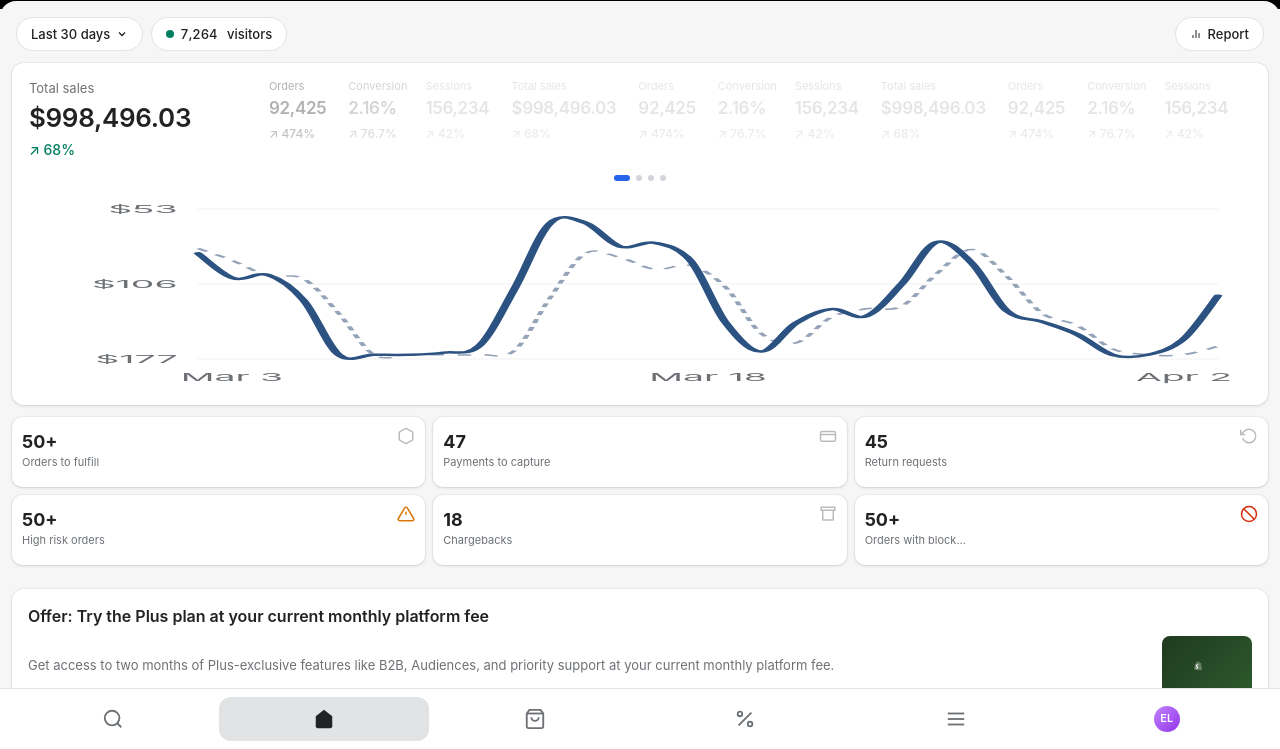
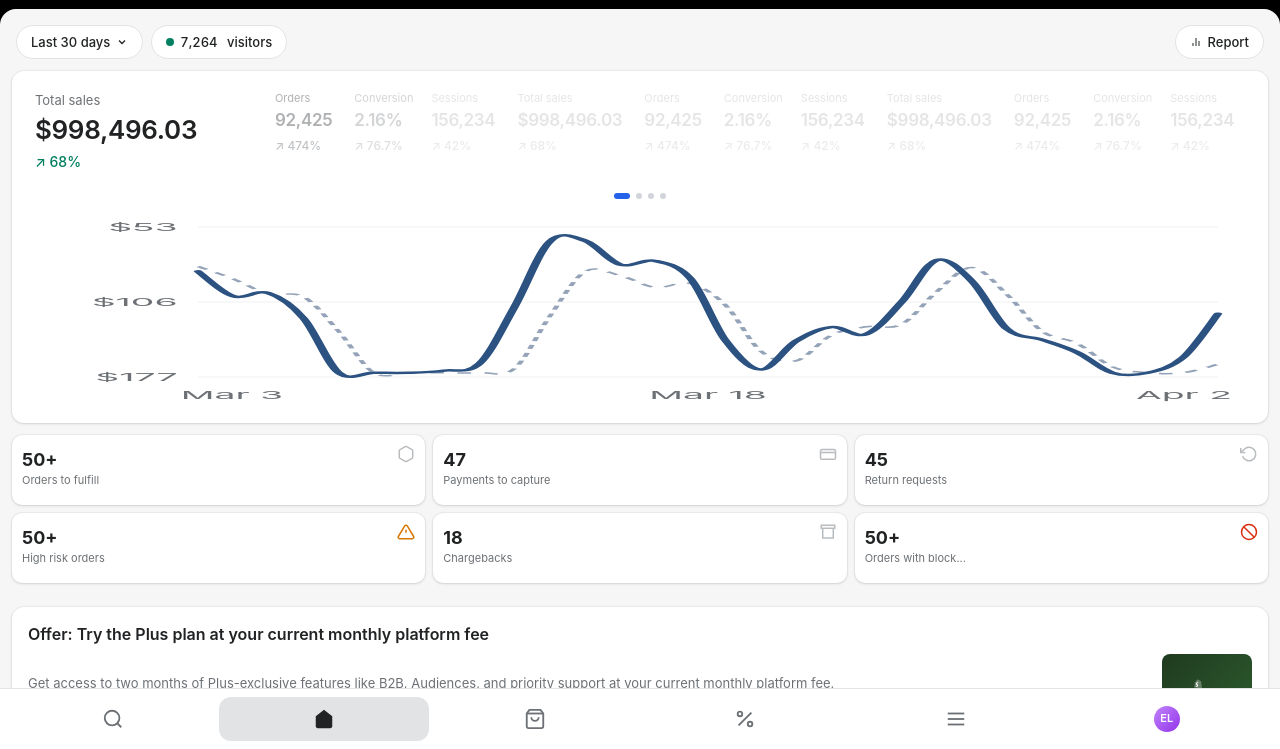
Before and after one commit to Plutus-37/Shopify, a plain HTML site: page index.html in a window 1280 px wide. Shown: the part 51-800 px from the top of the page. Drawn offline with Linux system fonts and the light colour scheme.

Commit message:
Add files via upload

```diff
--- a/index.html
+++ b/index.html
@@ -67,6 +67,7 @@
   .top-bar {
     background: #000;
     padding-top: var(--safe-top);
+    padding-bottom: 16px;
     flex-shrink: 0;
   }
   .header {
@@ -139,9 +140,11 @@
     overflow-x: hidden;
     background: var(--bg);
     border-radius: 16px 16px 0 0;
-    margin-top: -8px;
+    margin-top: -16px;
     padding-bottom: 80px;
     -webkit-overflow-scrolling: touch;
+    position: relative;
+    z-index: 2;
   }
 
   /* Filtre period */
@@ -190,7 +193,8 @@
     position: relative;
     overflow: hidden;
     margin-bottom: 16px;
-    height: 80px;
+    height: 90px;
+    padding-top: 4px;
     touch-action: pan-y;
   }
   .stats-track {
@@ -209,7 +213,6 @@
     position: relative;
     transition: opacity 0.4s;
     user-select: none;
-    overflow: hidden;
     white-space: nowrap;
   }
   /* Active = large, contenu visible */
@@ -1538,6 +1541,8 @@ function applyCarouselLayout(animate = true) {
   for (let i = 0; i < visualIdx; i++) {
     offset += tiles[i].offsetWidth;
   }
+  // Small offset compensation so first pixel of text is not cut at left edge
+  offset -= 6;
 
   if (animate) {
     track.style.transition = 'transform 0.4s cubic-bezier(0.32, 0.72, 0, 1)';
```
